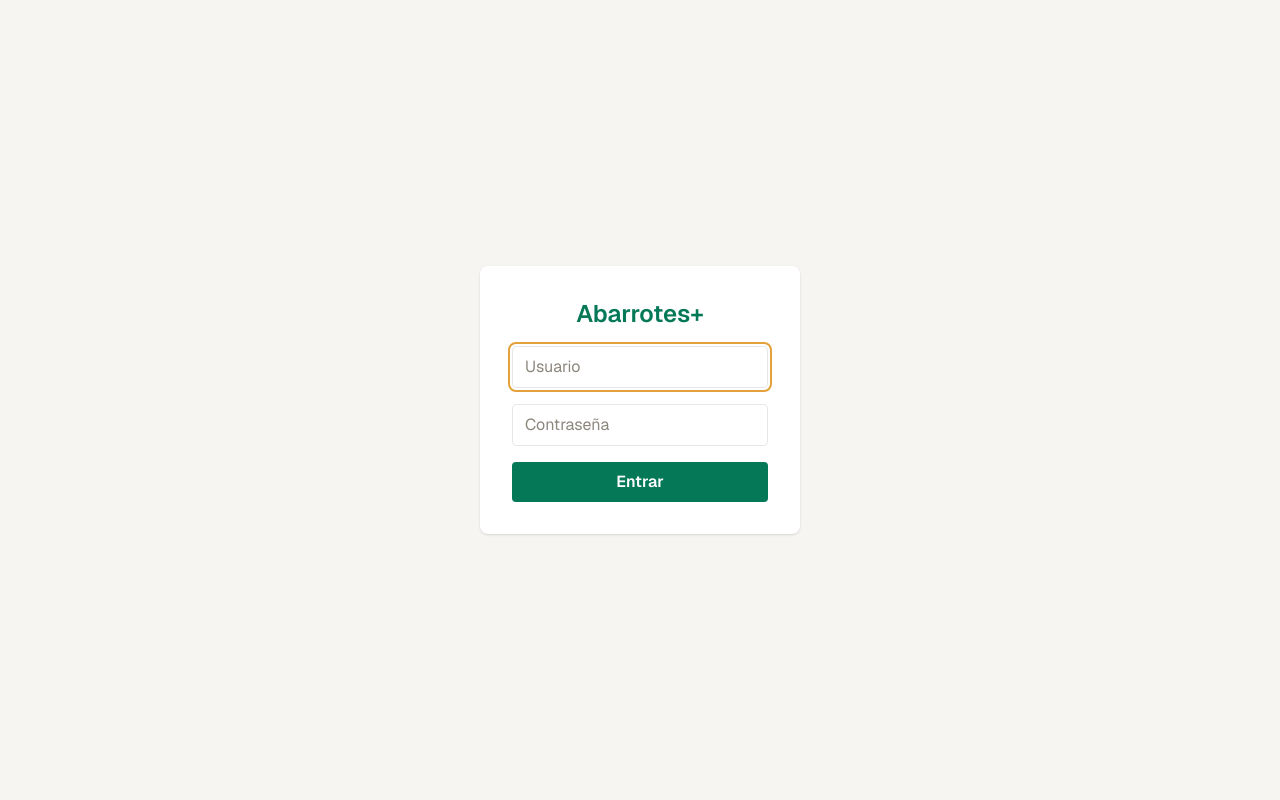
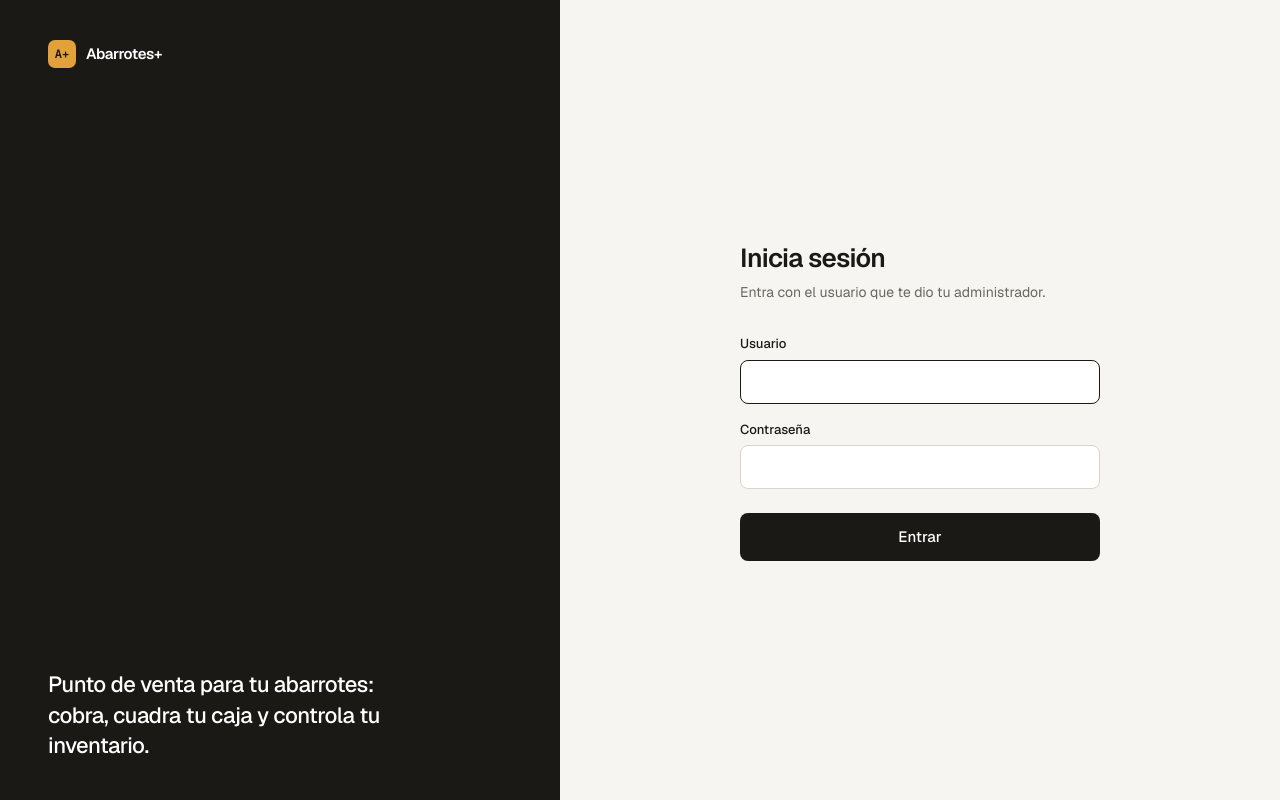
Before and after one commit to notNorthStar/Abarrotes-, a React (Vite) app in the folder apps/web/: page /login in a window 1280 px wide. Built offline with nearby package versions, Linux system fonts and the light colour scheme.

Commit message:
style(login): pantalla dividida con marca y formulario del sistema Mostrador
Co-Authored-By: Claude Opus 5.5 <noreply@anthropic.com>

```diff
--- a/apps/web/src/pages/Login.tsx
+++ b/apps/web/src/pages/Login.tsx
@@ -2,6 +2,7 @@ import { useState, type FormEvent } from 'react'
 import { Navigate, useNavigate } from 'react-router-dom'
 import { ApiError } from '../api/client'
 import { useAuth } from '../auth/AuthContext'
+import { Aviso, Boton } from '../components/ui'
 import { rutaInicial } from '../rutaInicial'
 
 // HU-01: login con usuario y contraseña; redirige según el rol.
@@ -33,31 +34,78 @@ export function Login() {
   }
 
   return (
-    <div className="flex min-h-screen items-center justify-center">
-      <form onSubmit={enviar} className="w-80 space-y-4 rounded-lg bg-white p-8 shadow">
-        <h1 className="text-center text-2xl font-bold text-emerald-700">Abarrotes+</h1>
+    <div className="flex min-h-screen bg-papel text-tinta">
+      {/* Panel de marca: solo en pantallas grandes. */}
+      <aside className="hidden w-[44%] max-w-[560px] flex-none flex-col justify-between bg-riel px-12 py-10 lg:flex">
+        <Marca />
+        <p className="max-w-sm text-[22px] font-medium leading-snug tracking-tight text-white">
+          Punto de venta para tu abarrotes: cobra, cuadra tu caja y controla tu inventario.
+        </p>
+      </aside>
+
+      <main className="flex flex-1 flex-col items-center justify-center px-6 py-10">
+        <div className="flex w-full max-w-[360px] flex-col gap-8">
+          <div className="lg:hidden">
+            <span className="inline-flex items-center gap-2.5 rounded-xl bg-riel px-3 py-2.5">
+              <Marca />
+            </span>
+          </div>
+
+          <div className="flex flex-col gap-1">
+            <h1 className="text-[26px] font-semibold tracking-tight">Inicia sesión</h1>
+            <p className="text-sm text-piedra">Entra con el usuario que te dio tu administrador.</p>
+          </div>
+
+          <form onSubmit={enviar} noValidate className="flex flex-col gap-4">
+            <div className="flex flex-col gap-1.5">
+              <label htmlFor="login-usuario" className="text-[13px] font-medium">
+                Usuario
+              </label>
               <input
-          className="w-full rounded border px-3 py-2"
-          placeholder="Usuario"
+                id="login-usuario"
+                className="campo h-11"
                 autoFocus
+                autoComplete="username"
+                autoCapitalize="none"
+                spellCheck={false}
                 value={form.usuario}
                 onChange={(e) => setForm({ ...form, usuario: e.target.value })}
               />
+            </div>
+            <div className="flex flex-col gap-1.5">
+              <label htmlFor="login-password" className="text-[13px] font-medium">
+                Contraseña
+              </label>
               <input
-          className="w-full rounded border px-3 py-2"
+                id="login-password"
+                className="campo h-11"
                 type="password"
-          placeholder="Contraseña"
+                autoComplete="current-password"
                 value={form.password}
                 onChange={(e) => setForm({ ...form, password: e.target.value })}
               />
-        {error && <p className="text-sm text-red-600">{error}</p>}
-        <button
-          disabled={enviando}
-          className="w-full rounded bg-emerald-700 py-2 font-semibold text-white hover:bg-emerald-800 disabled:opacity-60"
-        >
+            </div>
+            {error && <Aviso tipo="error">{error}</Aviso>}
+            <Boton type="submit" tamano="lg" disabled={enviando} className="mt-2 w-full">
               {enviando ? 'Entrando…' : 'Entrar'}
-        </button>
+            </Boton>
           </form>
+        </div>
+      </main>
     </div>
   )
 }
+
+function Marca() {
+  return (
+    <span className="flex items-center gap-2.5">
+      <span
+        aria-hidden="true"
+        className="num flex h-7 w-7 items-center justify-center rounded-[7px] bg-maiz text-xs font-semibold text-tinta"
+      >
+        A+
+      </span>
+      <span className="text-[15px] font-semibold tracking-tight text-white">Abarrotes+</span>
+    </span>
+  )
+}
```
Lines whose indentation alone changed are shown as unchanged.
